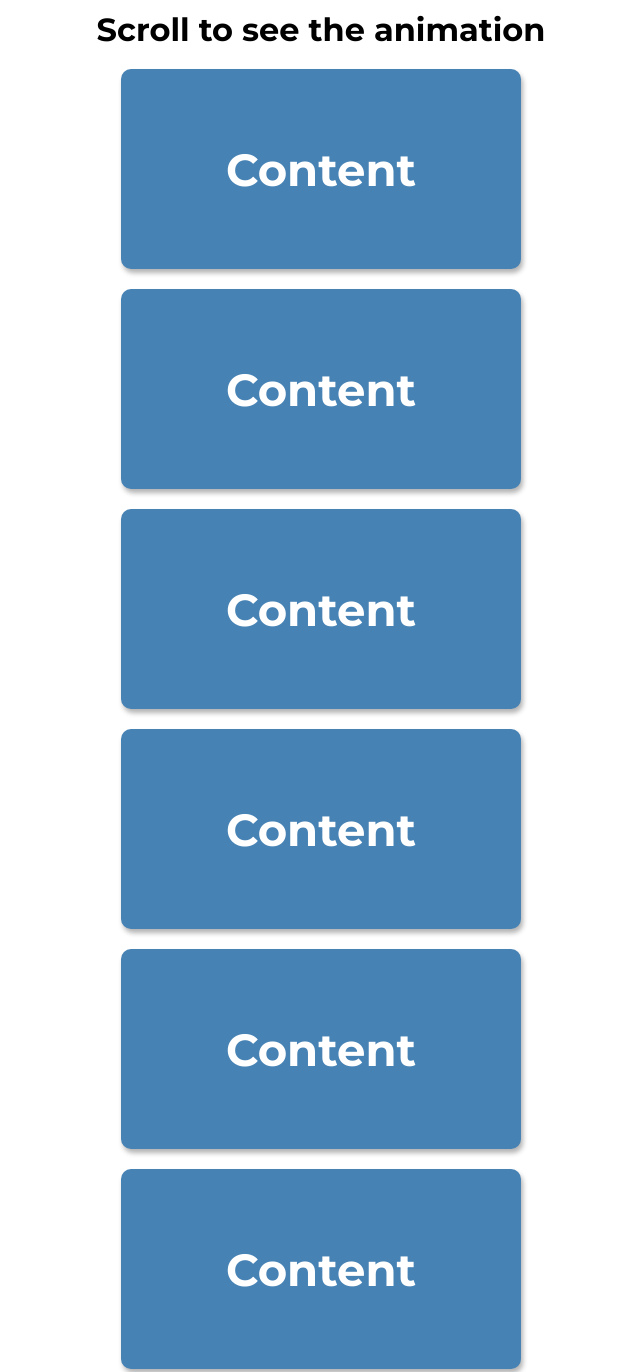
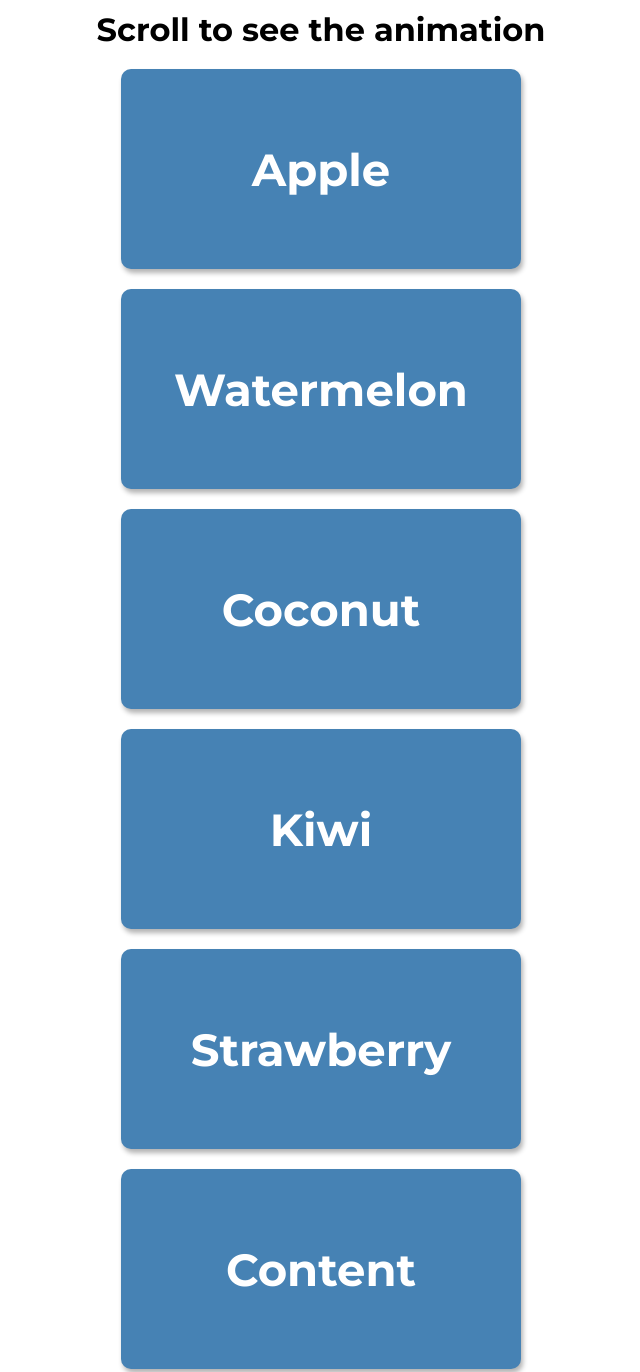
Before and after one commit to SophiaGrace16/scroll_animation_50DaysofJS, a plain HTML site: page index.html in a window 1280 px wide. Shown: the top 1372 px of the page, without its empty margins (319-959 px from the left). Drawn offline with Linux system fonts and the light colour scheme.

Commit message:
adding details

```diff
--- a/index.html
+++ b/index.html
@@ -11,11 +11,11 @@
 </head>
 <body>
     <h1>Scroll to see the animation</h1>
-    <div class="box"><h2>Content</h2></div>
-    <div class="box"><h2>Content</h2></div>
-    <div class="box"><h2>Content</h2></div>
-    <div class="box"><h2>Content</h2></div>
-    <div class="box"><h2>Content</h2></div>
+    <div class="box"><h2>Apple</h2></div>
+    <div class="box"><h2>Watermelon</h2></div>
+    <div class="box"><h2>Coconut</h2></div>
+    <div class="box"><h2>Kiwi</h2></div>
+    <div class="box"><h2>Strawberry</h2></div>
     <div class="box"><h2>Content</h2></div>
     <div class="box"><h2>Content</h2></div>
     <div class="box"><h2>Content</h2></div>
```
